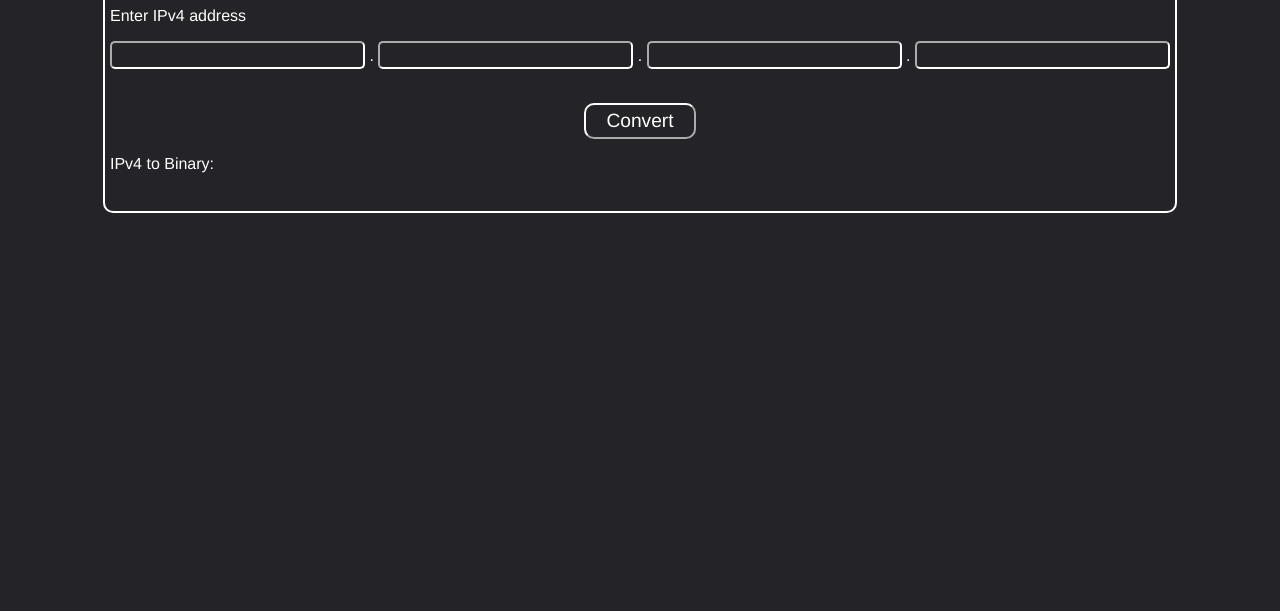
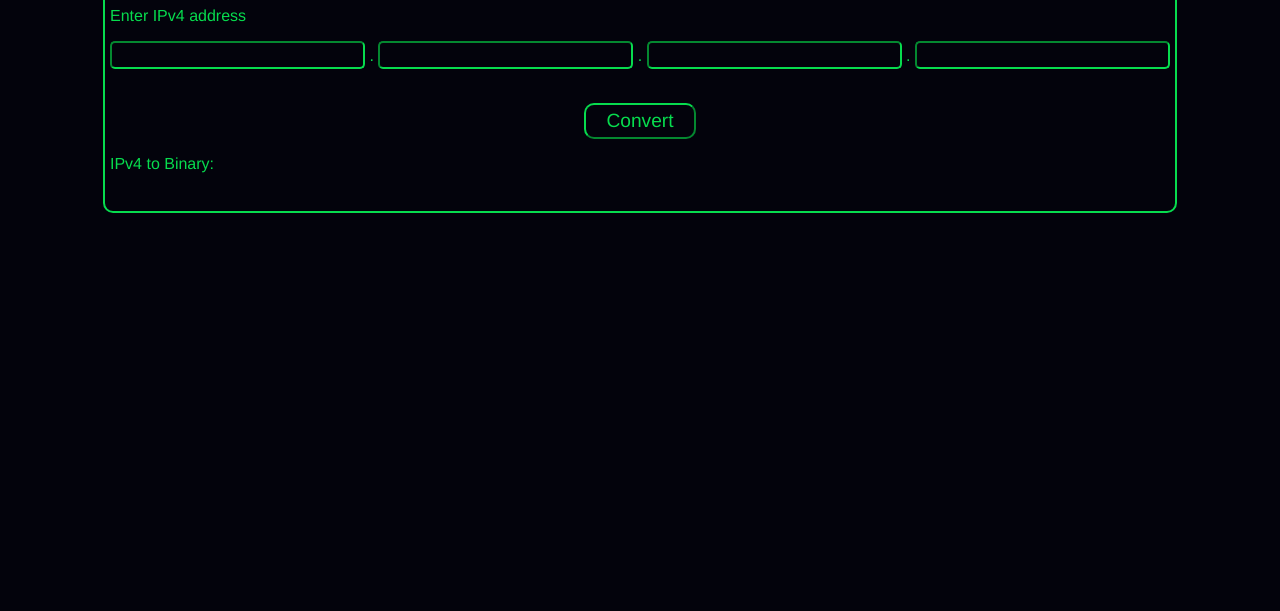
Before and after one commit to DavidSel1/Ipv4ToBinary, a plain HTML site: page index.html in a window 1280 px wide. Shown: the part 189-800 px from the top of the page. Drawn offline with Linux system fonts and the light colour scheme.

Commit message:
Design Updated

```diff
--- a/style.css
+++ b/style.css
@@ -1,13 +1,13 @@
 body{
     min-height: 500px;
-    background-color: rgb(36, 36, 40);
+    background-color: rgb(3, 3, 12);
     display: flex;
     justify-content: center;
     align-items: center;
 }
 #inputBox{
-    border: 2px solid white;
-    background-color: rgb(36, 36, 40);
+    border: 2px solid rgb(7, 220, 78);
+    background-color: rgb(3, 3, 12);
     border-radius: 10px;
     padding-left: 5px;
     padding-right: 5px;
@@ -15,7 +15,7 @@ body{
 }
 
 #heading{
-    color: white;
+    color: rgb(7, 220, 78);
     font-family: 'Franklin Gothic Medium', 'Arial Narrow', Arial, sans-serif;
     align-items: center;
     align-content: center;
@@ -24,33 +24,33 @@ body{
 
 }
 #firstOctet {
-    background-color: rgb(36, 36, 40);
-    border-color: white;
-    color: white;
+    background-color: rgb(3, 3, 12);
+    border-color: rgb(7, 220, 78);
+    color: rgb(7, 220, 78);
     font-size: larger;
     border-radius: 5px;
 
 }
 #secondOctet {
     border-radius: 5px;
-    border-color: white;
-    background-color: rgb(36, 36, 40);
-    color: white;
+    border-color: rgb(7, 220, 78);
+    background-color: rgb(3, 3, 12);
+    color: rgb(7, 220, 78);
     font-size: larger;
 
 }
 #thirdOctet {
-    color: white;
-    background-color: rgb(36, 36, 40);
-    border-color: white;
+    color: rgb(7, 220, 78);
+    background-color: rgb(3, 3, 12);
+    border-color: rgb(7, 220, 78);
     border-radius: 5px;
     font-size: larger;
 
 }
 #fourthOctet{
-    background-color: rgb(36, 36, 40);
-    border-color: white;
-    color: white;
+    background-color: rgb(3, 3, 12);
+    border-color: rgb(7, 220, 78);
+    color: rgb(7, 220, 78);
     border-radius: 5px;
     font-size: larger;
 }
@@ -62,9 +62,9 @@ body{
     padding-bottom: 5px;
     padding-top: 5px;
     box-shadow: none;
-    background-color: rgb(36, 36, 40);
-    border-color: white;
-    color: white;
+    background-color: rgb(3, 3, 12);
+    border-color: rgb(7, 220, 78);
+    color: rgb(7, 220, 78);
     border-radius: 10px;
     font-size: larger;
     font-family: 'Franklin Gothic Medium', 'Arial Narrow', Arial, sans-serif;
@@ -74,13 +74,13 @@ body{
 
 #outputLabel{
     display: block;
-    color: white;
+    color: rgb(7, 220, 78);
     font-size: medium;
     font-family: 'Franklin Gothic Medium', 'Arial Narrow', Arial, sans-serif;
 
 }
 #answerBox{
-    background-color: rgb(36, 36, 40);
+    background-color: rgb(3, 3, 12);
     border-color: white;
     border-radius: 5px;
     border-color: white;
@@ -90,7 +90,7 @@ body{
 
 }
 p{
-    color: white;
+    color: rgb(7, 220, 78);
     font-family: 'Franklin Gothic Medium', 'Arial Narrow', Arial, sans-serif;
     padding: none;
 }
@@ -100,8 +100,8 @@ p{
 }
 #binaryOutput{
     display: flex;
-    border-color: white;
-    color: white;
+    border-color: ;
+    color: rgb(7, 220, 78);
     font-family: 'Franklin Gothic Medium', 'Arial Narrow', Arial, sans-serif;
     font-size: larger;
 
```
